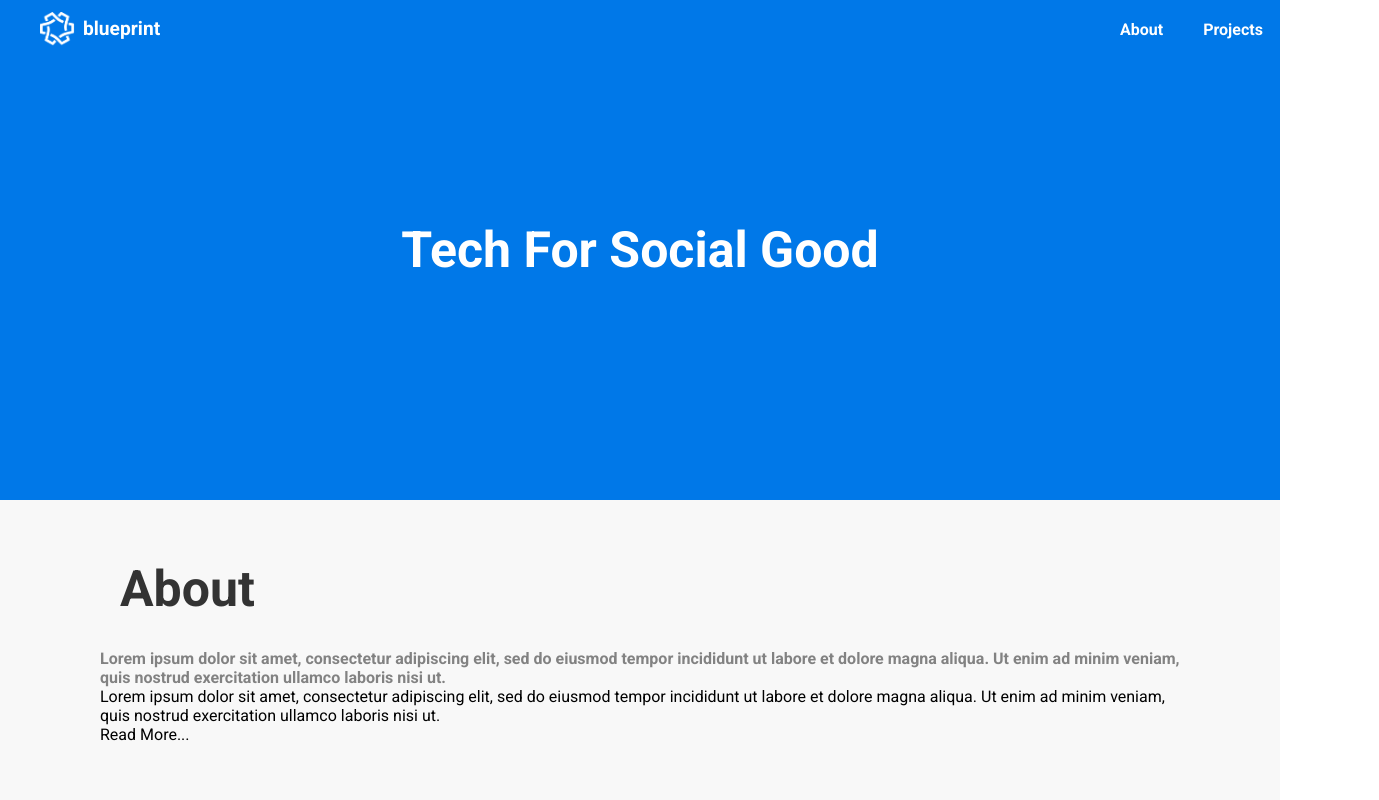
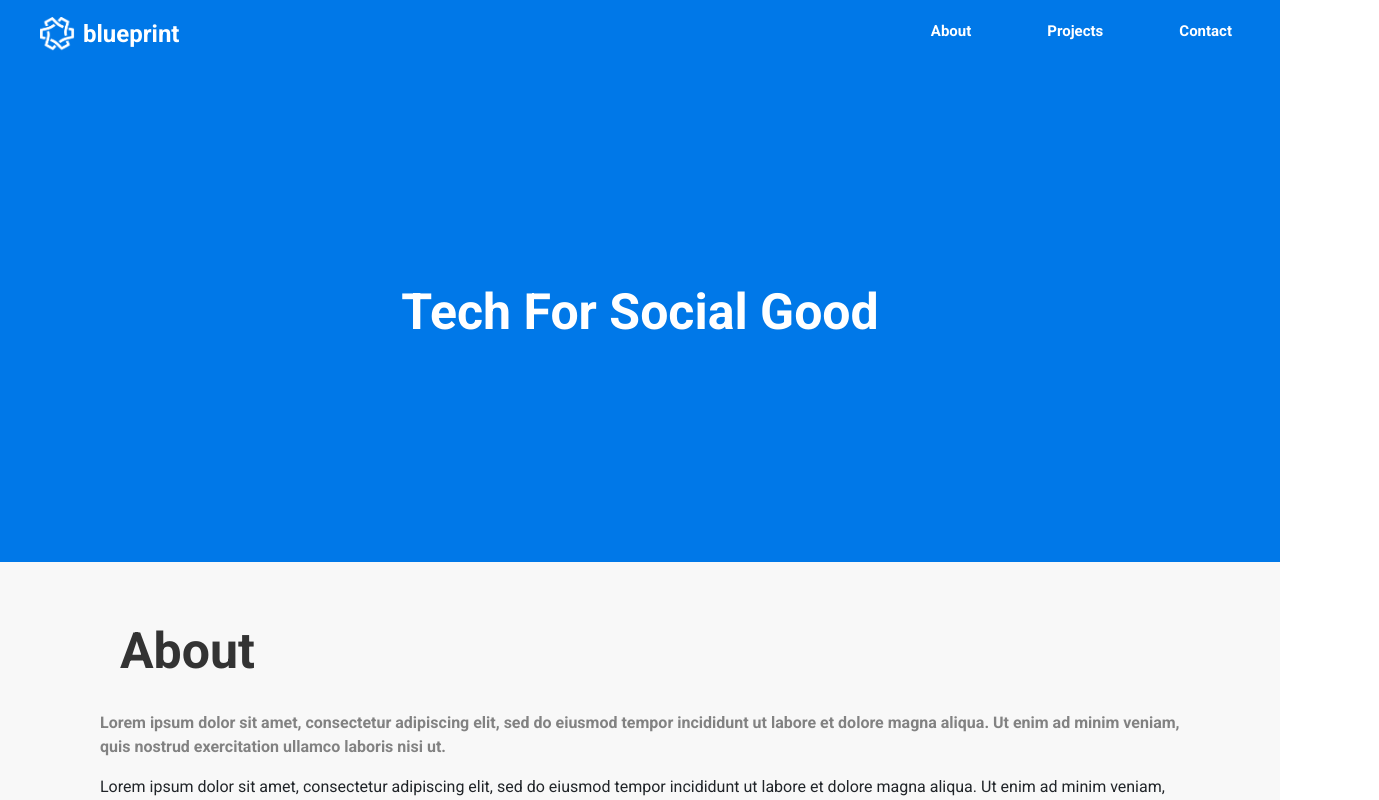
Before and after one commit to blueprintatuci/blueprintatuci.github.io, a React (Create React App) app in the folder website/: page / in a window 1280 px wide. Shown: the top 800 px of the page, 1379 px wide, since content can reach past the window. Built offline with nearby package versions, Linux system fonts and the light colour scheme.

Commit message:
Responsive Navbar

```diff
--- a/website/package.json
+++ b/website/package.json
@@ -7,7 +7,9 @@
     "@testing-library/jest-dom": "^4.2.4",
     "@testing-library/react": "^9.3.2",
     "@testing-library/user-event": "^7.1.2",
+    "bootstrap": "^4.5.2",
     "react": "^16.13.1",
+    "react-bootstrap": "^1.3.0",
     "react-dom": "^16.13.1",
     "react-router": "^2.0.0-rc5",
     "react-router-dom": "^5.2.0",
--- a/website/public/index.html
+++ b/website/public/index.html
@@ -19,7 +19,12 @@
       rel="stylesheet"
       href="https://fonts.googleapis.com/css?family=Roboto:300,400,500,700&display=swap"
     />
-
+    <link
+      rel="stylesheet"
+      href="https://maxcdn.bootstrapcdn.com/bootstrap/4.3.1/css/bootstrap.min.css"
+      integrity="sha384-ggOyR0iXCbMQv3Xipma34MD+dH/1fQ784/j6cY/iJTQUOhcWr7x9JvoRxT2MZw1T"
+      crossorigin="anonymous"
+    />
     <!--
       Notice the use of %PUBLIC_URL% in the tags above.
       It will be replaced with the URL of the `public` folder during the build.
--- a/website/src/components/Home/Home.js
+++ b/website/src/components/Home/Home.js
@@ -1,14 +1,14 @@
 import React from "react";
 import Header from "../Page/Header";
 import AboutSection from "./AboutSection";
-import Navbar from "../Page/Navbar";
+import BlueprintNavbar from "../Page/Navbar";
 import Project from "./ProjectSection";
 import Footer from "../Page/Footer";
 
 function Home() {
   return (
     <div className='Home'>
-      <Navbar />
+      <BlueprintNavbar />
       <Header />
       <AboutSection />
       <Project />
--- a/website/src/components/Page/Navbar.css
+++ b/website/src/components/Page/Navbar.css
@@ -1,11 +1,3 @@
-.navbar {
-  display: flex;
-  position: absolute;
-  color: white;
-  flex-direction: row;
-  justify-content: space-between;
-}
-
 .homeLink img {
   width: 35px;
   height: 35px;
@@ -21,19 +13,24 @@
   transform: rotate(360deg);
 }
 
-.homeLink div {
-  display: inline-block;
+.home {
+  display: flex;
+}
+.homeLink h1 {
   margin-left: 1.75rem;
   color: #fff;
   font-family: Roboto, Helvetica, sans-serif;
   font-weight: 550;
   font-size: larger;
+  margin-top: 15px;
+}
+.navbar-nav .nav-link {
+  line-height: 0px;
 }
 
 .links {
-  display: flex;
-  flex-direction: row;
-  margin-left: 1100px;
+  line-height: 0px;
+  padding: 0px;
 }
 
 .links p {
@@ -47,3 +44,32 @@
   color: #bbc1c8;
   transform: translateY(-0.25rem);
 }
+
+.navbar {
+  z-index: 100;
+  top: 0px;
+  padding: 0px;
+  position: relative;
+  background-color: #0078e8 !important;
+  width: 100%;
+  justify-content: space-between;
+}
+
+.nav-link {
+  color: white !important;
+  font-family: CeraBold;
+  font-size: 15px;
+  letter-spacing: 0em;
+  margin-right: 20px;
+  line-height: 45px;
+  text-align: center;
+}
+
+.navbar-collapse {
+  flex-grow: unset !important;
+}
+
+@media (min-width: 992px) {
+  .navbar-expand-lg .navbar-collapse {
+  }
+}
--- a/website/src/components/Page/Navbar.js
+++ b/website/src/components/Page/Navbar.js
@@ -3,29 +3,37 @@ import "./Navbar.css";
 import "../../base.css";
 import blueprint_logo from "../../assets/blueprint_logo_only.png";
 import { Link } from "react-router-dom";
-
+import Navbar from "react-bootstrap/Navbar";
+import Nav from "react-bootstrap/Nav";
 //import { makeStyles } from "@material-ui/core/styles";
 
-export default function Navbar() {
+export default function BlueprintNavbar() {
   return (
     <div className='navbar'>
-      <div className="homeLink navbar">
-          <Link style={{ textDecoration: 'none' }} to='/'>
-            < img src={blueprint_logo} alt='blueprint-logo' />
-            <div>blueprint</div>
-          </Link>
-    </div>
-      <div className='links'>
-        <Link style={{ textDecoration: 'none' }} to='/about'>
-          <p>About</p>
-        </Link>
-        <Link style={{ textDecoration: 'none' }} to='/projects'>
-          <p>Projects</p>
-        </Link >
-        <Link style={{ textDecoration: 'none' }} to='/contact'>
-        <p>Contact</p>
-        </Link>
-      </div>
+      <Navbar collapseOnSelect bg='dark' expand='lg' variant='dark'>
+        <Navbar.Brand href='#home'>
+          <div className='homeLink navbar'>
+            <Link style={{ textDecoration: "none" }} className='home' to='/'>
+              <img src={blueprint_logo} alt='blueprint-logo' />
+              <h1>blueprint</h1>
+            </Link>
+          </div>
+        </Navbar.Brand>
+        <Navbar.Toggle aria-controls='responsive-navbar-nav' />
+        <Navbar.Collapse id='responsive-navbar-nav'>
+          <Nav className='mr-auto' className='links'>
+            <Nav.Link href='/about'>
+              <p>About</p>
+            </Nav.Link>
+            <Nav.Link href='/projects'>
+              <p>Projects</p>
+            </Nav.Link>
+            <Nav.Link href='/contact'>
+              <p>Contact</p>
+            </Nav.Link>
+          </Nav>
+        </Navbar.Collapse>
+      </Navbar>
     </div>
   );
 }
--- a/website/src/components/Projects/Projects.js
+++ b/website/src/components/Projects/Projects.js
@@ -2,9 +2,9 @@ import React from "react";
 import "../../base.css";
 import "./Projects.css";
 import HeaderSection from "../common/HeaderSection";
-import Button from '@material-ui/core/Button';
-import { makeStyles } from '@material-ui/core/styles';
-import Navbar from "../Page/Navbar";
+import Button from "@material-ui/core/Button";
+import { makeStyles } from "@material-ui/core/styles";
+import BlueprintNavbar from "../Page/Navbar";
 import Footer from "../Page/Footer";
 import ProjectCard from "../common/ProjectCard";
 import "../Home/ProjectSection.css";
@@ -15,15 +15,19 @@ import ethic_logo from "../../assets/ethic_logo.png";
 function Projects() {
   return (
     <div className='Projects'>
-      <Navbar />
+      <BlueprintNavbar />
       <HeaderSection
-        title = "Projects"
-        info = "Hearties long boat crow's nest parrel Pirate Round line yardarm loot coffer
+        title='Projects'
+        info="Hearties long boat crow's nest parrel Pirate Round line yardarm loot coffer
         stern. Lass plunder furl pillage knave matey jack reef interloper belay. Gangplank
         dead men tell no tales hulk swab Privateer coffer sheet prow cackle fruit rope's end."
       />
       <div className='body-section'>
-        <Button variant='contained' disableElevation href="https://github.com/uciblueprint">
+        <Button
+          variant='contained'
+          disableElevation
+          href='https://github.com/uciblueprint'
+        >
           See our GitHub
         </Button>
         {/* Uncomment below when we have projects we are working on */}
@@ -36,12 +40,12 @@ function Projects() {
         <h1>Completed Projects</h1>
         <div className='projects'>
           <ProjectCard
-            pic = {ethic_logo}
-            title = "Ethic"
-            description = "Ethic provides resources to make it easier to live and shop sustainably.
+            pic={ethic_logo}
+            title='Ethic'
+            description='Ethic provides resources to make it easier to live and shop sustainably.
             We built them a web crawler that provided a central location for Ethic to easily view
-            and promote sustainability resources."
-            github_url = "https://github.com/uciblueprint/Ethics-Project-Frontend"
+            and promote sustainability resources.'
+            github_url='https://github.com/uciblueprint/Ethics-Project-Frontend'
           />
           {/* <ProjectCard />
           <ProjectCard /> */}
```
Also changed, not shown: 1 other file (tests, documents, lock files or other folders).
